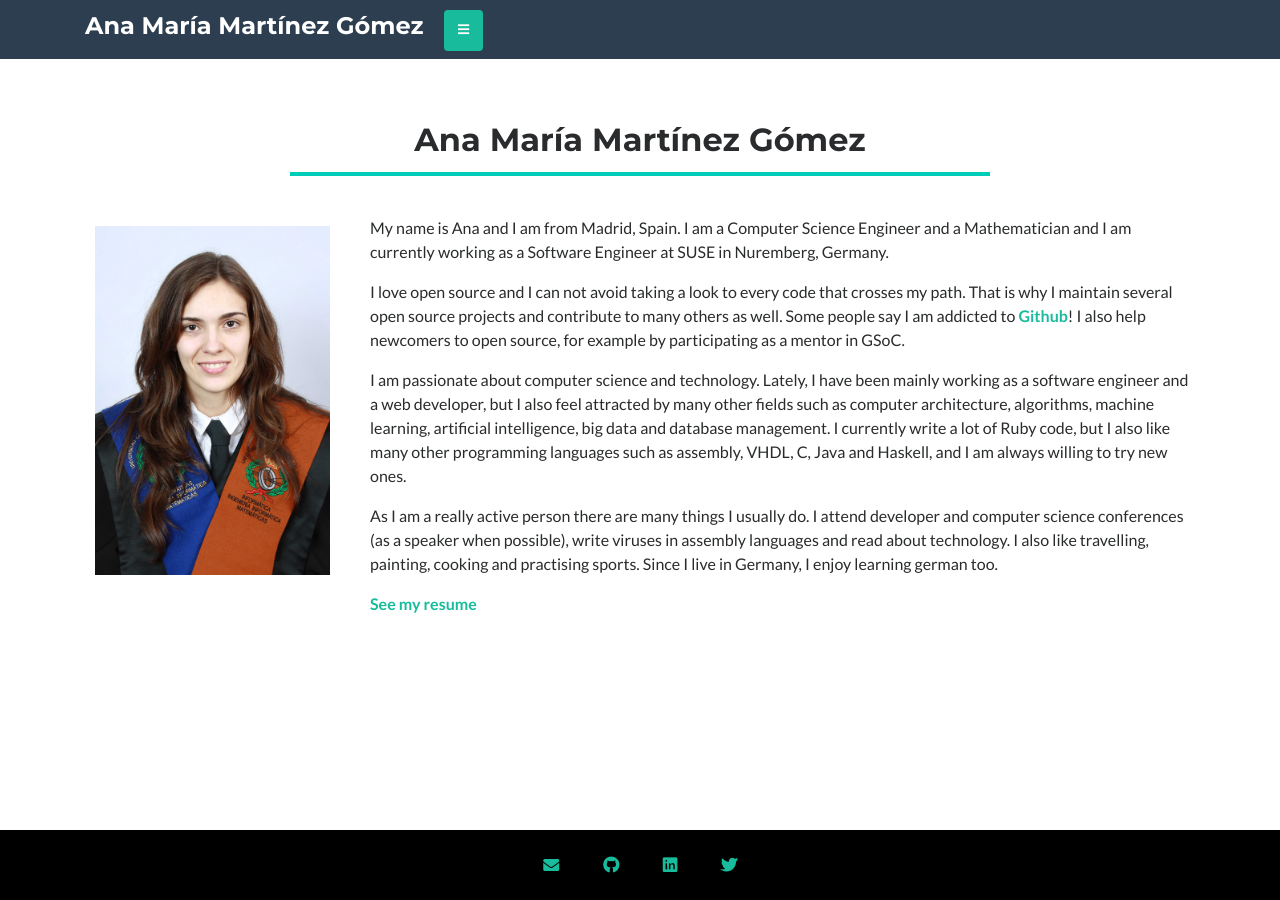
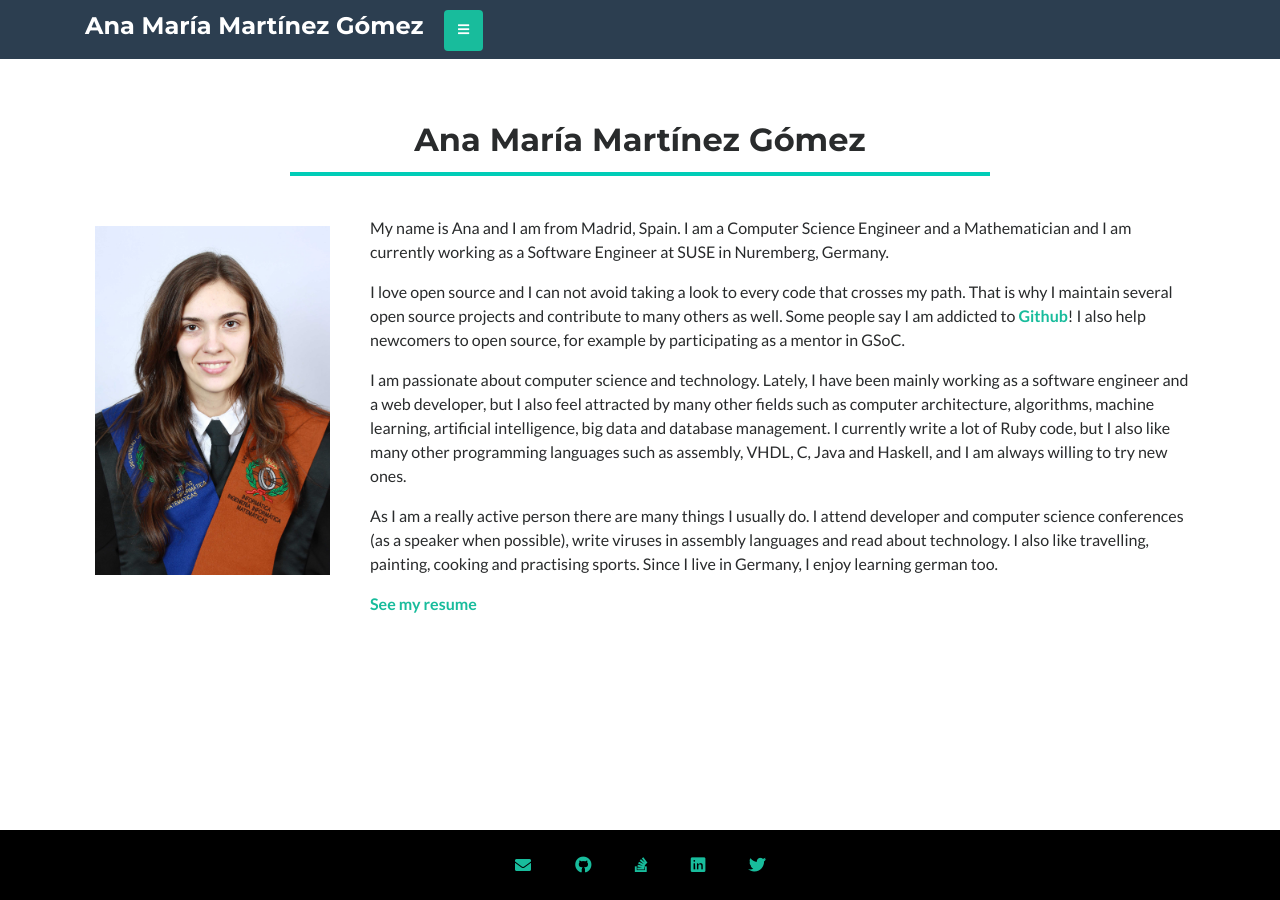
Before and after one commit to vicgalle/ana06.github.io, a Jekyll site: the page built from index.md, in a window 1280 px wide. Built offline with Jekyll 4.4.1, drawn with Linux system fonts in a browser that asks for light colours; nearby versions of some CDN libraries.

Commit message:
Add Stack Overflow account to Footer

```diff
--- a/_includes/footer.html
+++ b/_includes/footer.html
@@ -16,6 +16,11 @@
             </a>
           </li>
           <li class="list-inline-item">
+            <a class="btn btn-outline-light btn-social text-center rounded-circle" href="https://stackoverflow.com/users/6245337/ana06" target="_blank">
+              <i class="fab fa-stack-overflow"></i>
+            </a>
+          </li>
+          <li class="list-inline-item">
             <a class="btn btn-outline-light btn-social text-center rounded-circle" href="https://www.linkedin.com/in/ana06/?locale=en_US" target="_blank">
               <i class="fab fa-linkedin"></i>
             </a>
```
